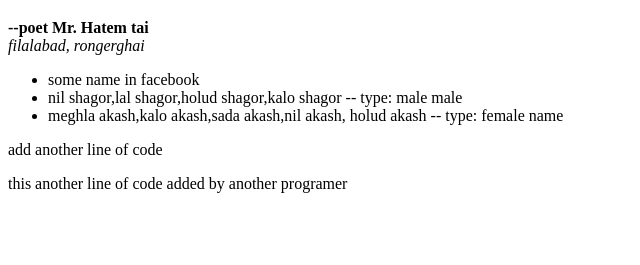
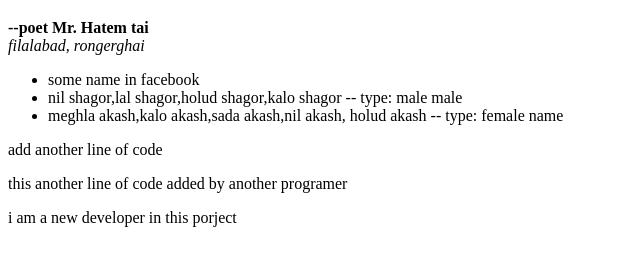
Before and after one commit to mominsarder12/class1git, a plain HTML site: page index.html in a window 1280 px wide. Shown: the part 61-326 px from the top of the page, without its empty margins (0-640 px from the left). Drawn offline with Linux system fonts and the light colour scheme.

Commit message:
Update index.html

```diff
--- a/index.html
+++ b/index.html
@@ -20,5 +20,7 @@
 </ul>
 <p>add another line of code</p>
 <p>  this another line of code added by another programer</p>
+
+    <p> i am a new developer in this porject</p>
 </body>
 </html>
```
